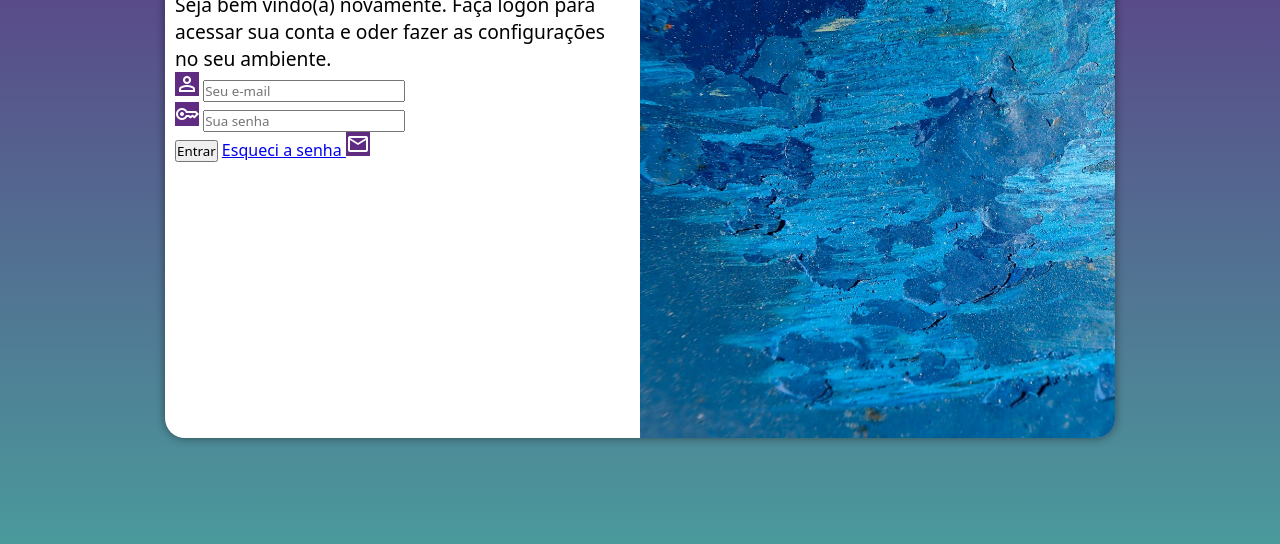
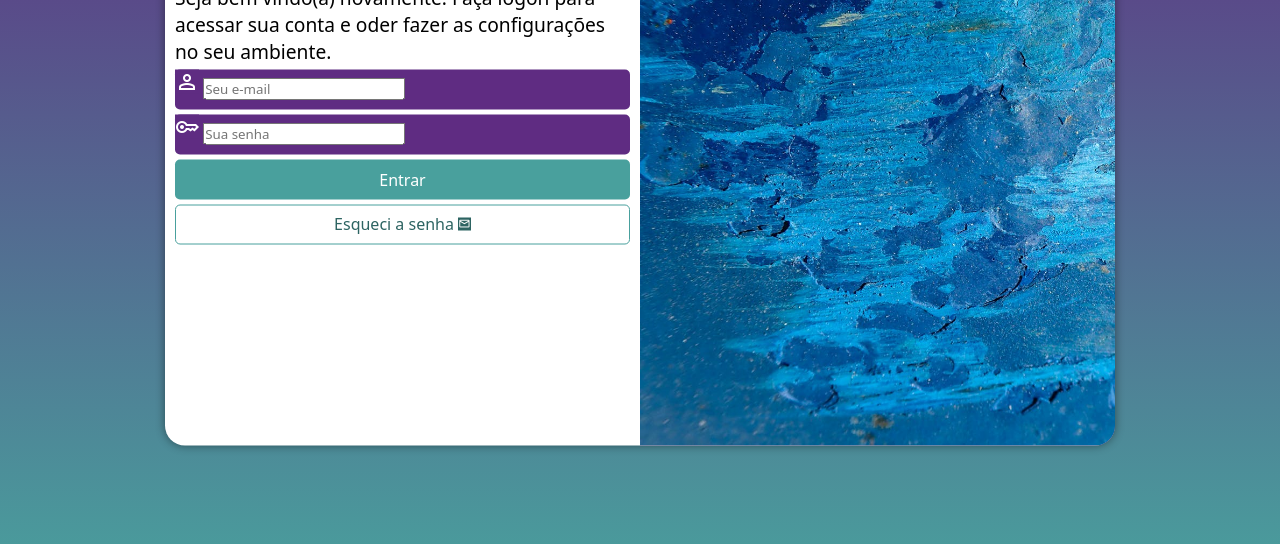
Before and after one commit to Mateus660/projeto-login, a plain HTML site: page index.html in a window 1280 px wide. Shown: the part 212-756 px from the top of the page. Drawn offline with nearby package versions, Linux system fonts and the light colour scheme.

Commit message:
atualizei os exercicios

```diff
--- a/estilos/style.css
+++ b/estilos/style.css
@@ -29,7 +29,7 @@
 
     background-color: white;
     width: 250px;
-    height: 500px;
+    height: 515px;
     border-radius: 20px;
     box-shadow: 0px 0px 10px rgba(0, 0, 0, 0.450);
 
@@ -64,7 +64,64 @@
     font-size: 0.8em;
 }
 
+form > div.campo {
+    background-color: #5f2c82;
+    display: block;
+    width: 100%;
+    height: 40px;
+    border-radius: 5px;
+    margin: 5px 0px;
+
+}
+
+form.campo > label {
+    display: none;
+}
+
 i {
     background-color: #5f2c82;
     color: white;
 }
+
+form > input[type=submit] {
+    display: block;
+    font-size: 1em;
+    width: 100%;
+    height: 40px;
+    background-color: #49a09d;
+    color: white;
+    border: none;
+    border-radius: 5px;
+
+}
+
+form > input[type=submit]:hover {
+    background-color: #115754;
+
+}
+
+form > a.Botão {
+    display: block;
+    text-align: center;
+    font-size: 1em;
+    width: 100%;
+    height: 40px;
+    background-color: white;
+    color: #2d6462;
+    border: 1px solid #49a09d;
+    border-radius: 5px;
+    text-decoration: none;
+    padding-top: 7px;
+    margin-top: 5px;
+
+}
+
+form > a.Botão:hover {
+    background-color: #6cd3cf;
+
+}
+
+form > a.Botão > i {
+    font-size: 0.8em;
+    background-color:  #2d6462;
+}
--- a/index.html
+++ b/index.html
@@ -31,7 +31,7 @@
                     <label for="isenha"></label>
                 </div>
                 <input type="submit" value="Entrar">
-                <a href="esqueci.html">Esqueci a senha <i class="material-symbols-outlined">mail</i></a>
+                <a href="esqueci.html" class="Botão">Esqueci a senha <i class="material-symbols-outlined">mail</i></a>
                 </form>
             </div>
         </section>
```
